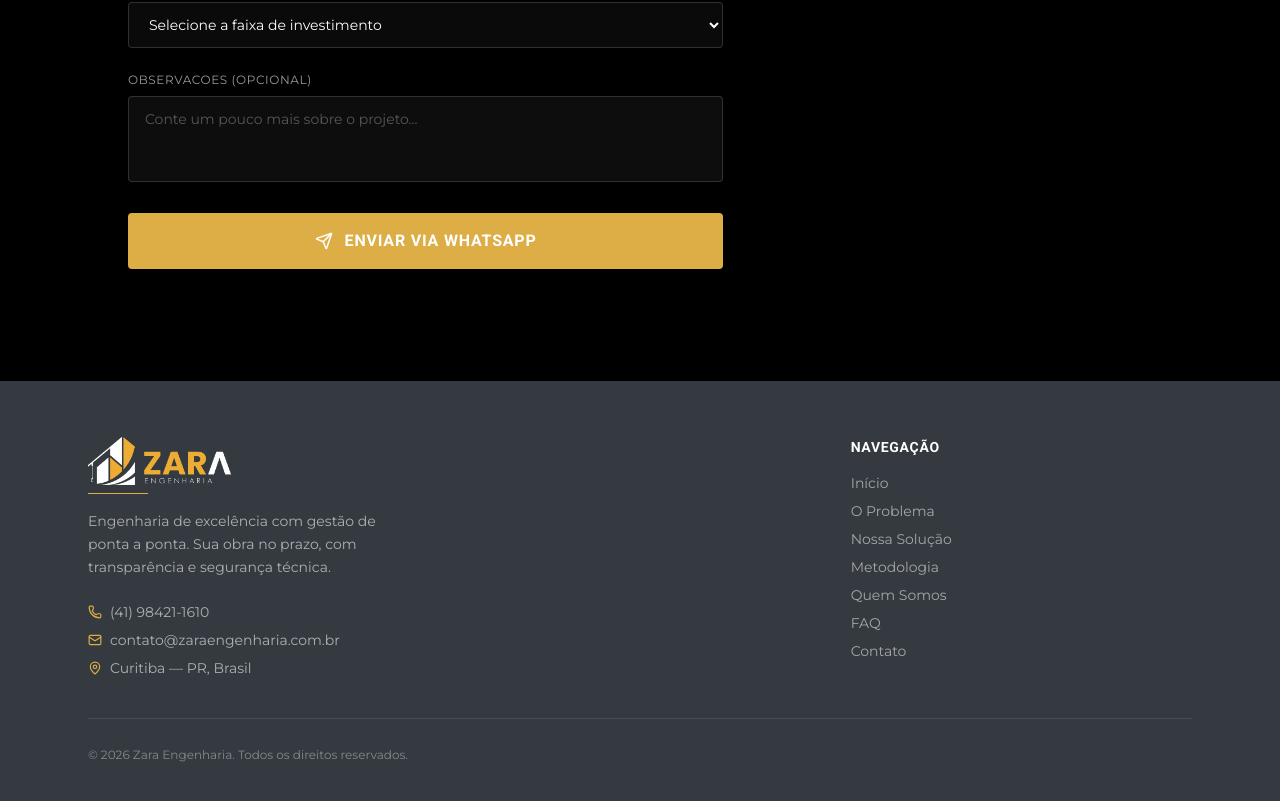
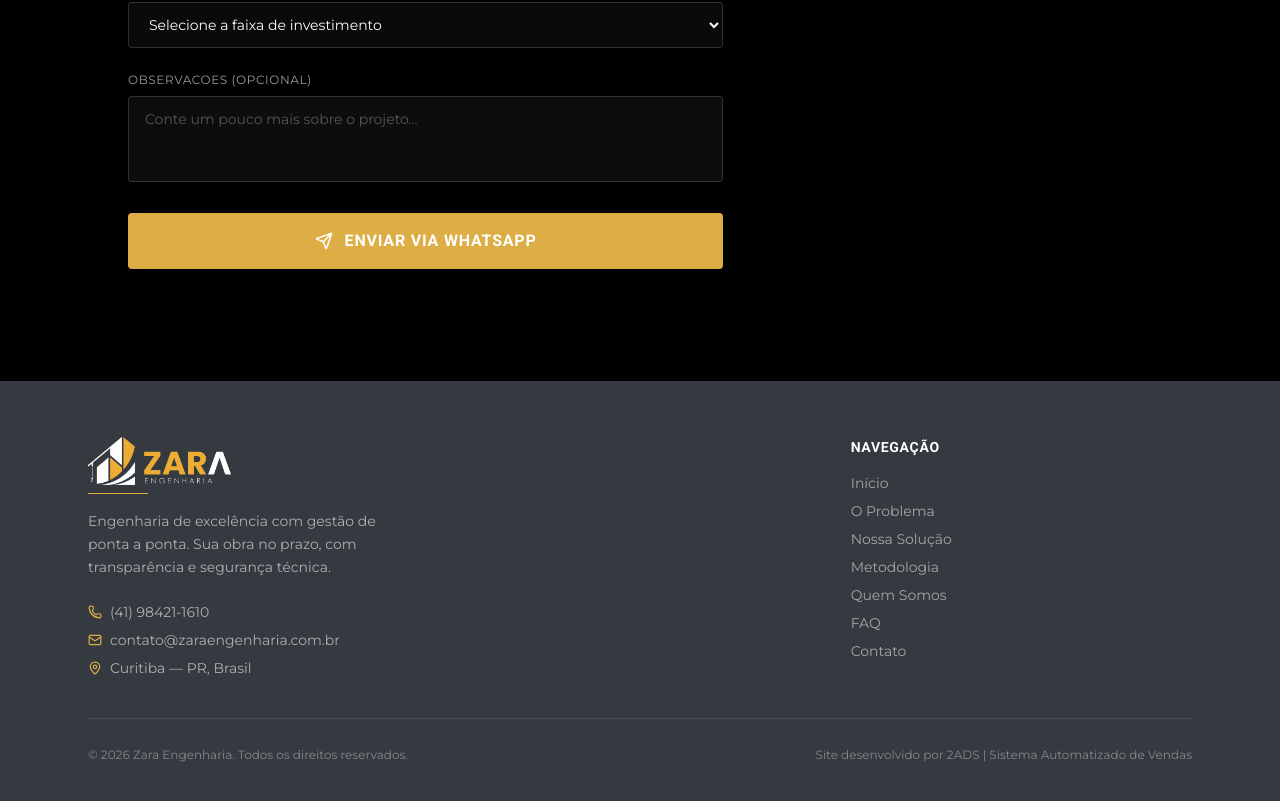
Before and after one commit to damacena-git/site_zara, a React (Vite) app: page / in a window 1280 px wide. Shown: the part 9752-10553 px from the top of the page. Built offline with nearby package versions, Linux system fonts and the light colour scheme.

Commit message:
Adiciona credito 'Site desenvolvido por 2ADS' no rodape

```diff
--- a/src/components/Footer.tsx
+++ b/src/components/Footer.tsx
@@ -84,7 +84,17 @@ const Footer: React.FC = () => {
           <p className="font-montserrat text-white/40 text-xs text-center sm:text-left">
             © {new Date().getFullYear()} Zara Engenharia. Todos os direitos reservados.
           </p>
-
+          <p className="font-montserrat text-white/40 text-xs text-center sm:text-right">
+            Site desenvolvido por{' '}
+            <a
+              href="https://2ads.com.br/"
+              target="_blank"
+              rel="noopener noreferrer"
+              className="hover:text-gold transition-colors"
+            >
+              2ADS | Sistema Automatizado de Vendas
+            </a>
+          </p>
         </div>
       </div>
     </footer>
```
